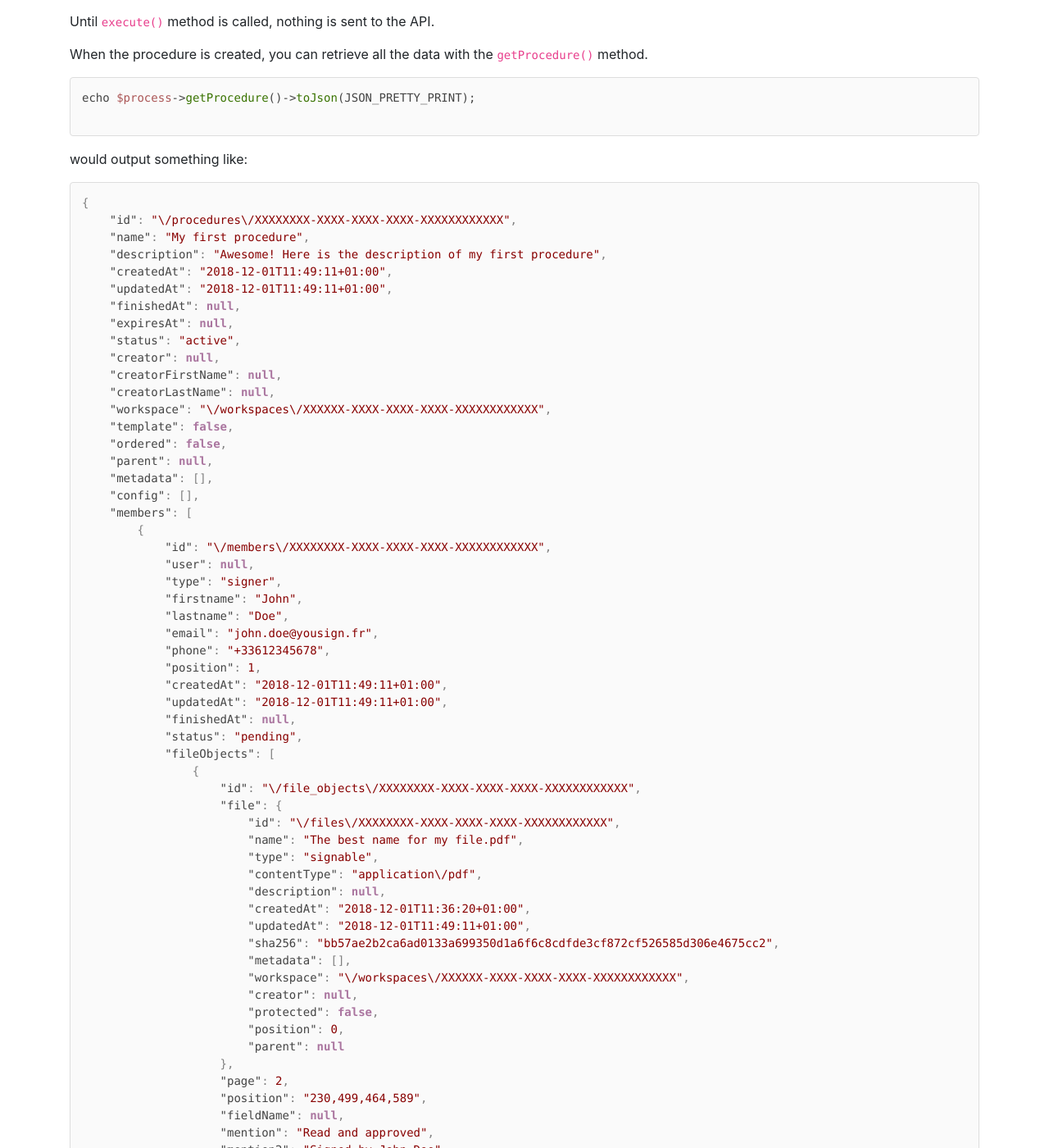
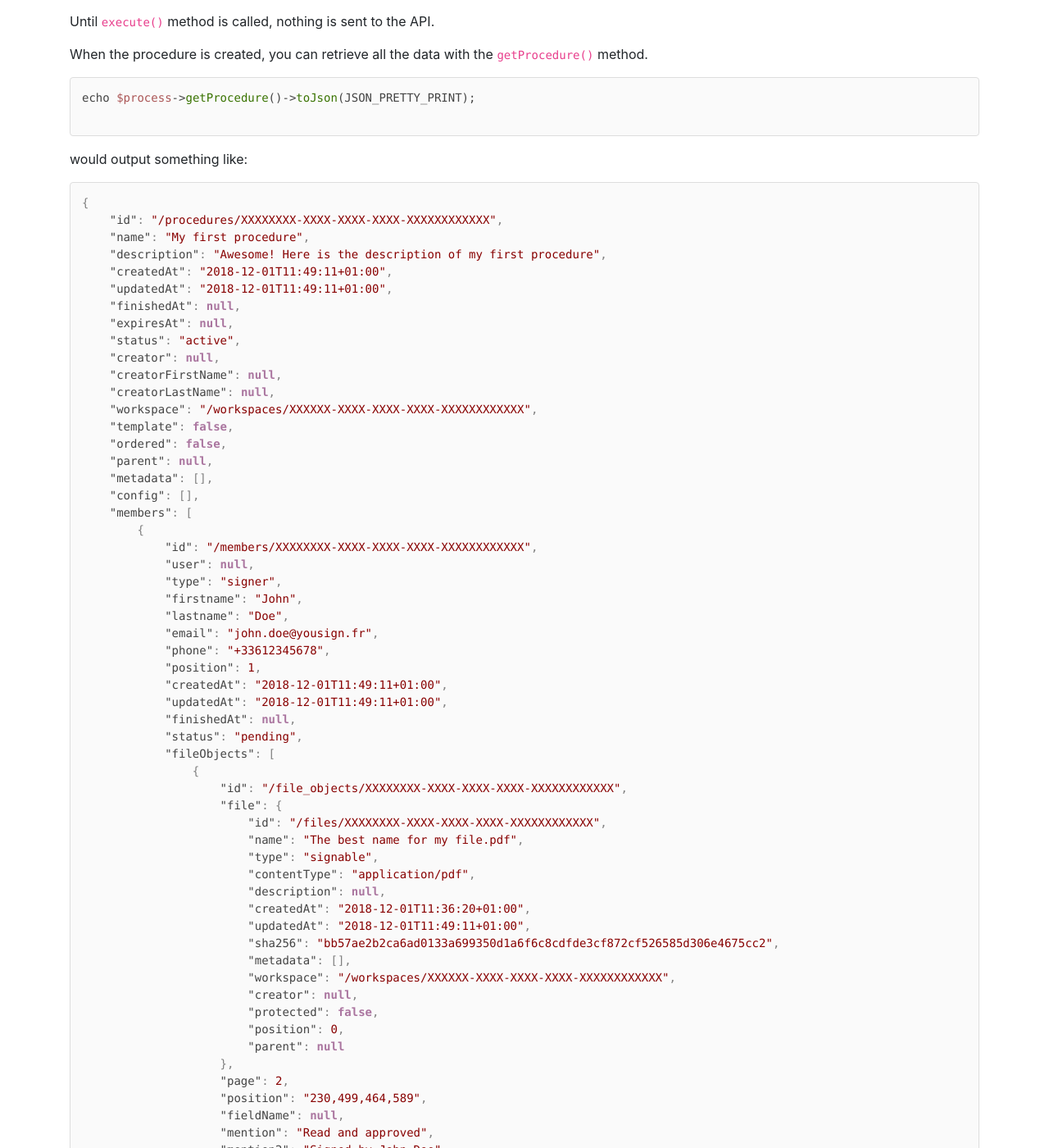
Before and after one commit to landrok/yousign-api, a Jekyll site: the page built from docs/index.md, in a window 1280 px wide and 1400 px high, scrolled down 3527 px. Shown: the whole window at 82% size. Built offline with Jekyll 4.4.1, drawn with Linux system fonts in a browser that asks for light colours; nearby versions of some CDN libraries; some of the changed text lies outside the part shown.

````diff
--- a/docs/index.md
+++ b/docs/index.md
@@ -205,7 +205,7 @@
 
 ```
 {
-    "id": "\/procedures\/XXXXXXXX-XXXX-XXXX-XXXX-XXXXXXXXXXXX",
+    "id": "/procedures/XXXXXXXX-XXXX-XXXX-XXXX-XXXXXXXXXXXX",
     "name": "My first procedure",
     "description": "Awesome! Here is the description of my first procedure",
     "createdAt": "2018-12-01T11:49:11+01:00",
@@ -216,7 +216,7 @@
     "creator": null,
     "creatorFirstName": null,
     "creatorLastName": null,
-    "workspace": "\/workspaces\/XXXXXX-XXXX-XXXX-XXXX-XXXXXXXXXXXX",
+    "workspace": "/workspaces/XXXXXX-XXXX-XXXX-XXXX-XXXXXXXXXXXX",
     "template": false,
     "ordered": false,
     "parent": null,
@@ -224,7 +224,7 @@
     "config": [],
     "members": [
         {
-            "id": "\/members\/XXXXXXXX-XXXX-XXXX-XXXX-XXXXXXXXXXXX",
+            "id": "/members/XXXXXXXX-XXXX-XXXX-XXXX-XXXXXXXXXXXX",
             "user": null,
             "type": "signer",
             "firstname": "John",
@@ -238,18 +238,18 @@
             "status": "pending",
             "fileObjects": [
                 {
-                    "id": "\/file_objects\/XXXXXXXX-XXXX-XXXX-XXXX-XXXXXXXXXXXX",
+                    "id": "/file_objects/XXXXXXXX-XXXX-XXXX-XXXX-XXXXXXXXXXXX",
                     "file": {
-                        "id": "\/files\/XXXXXXXX-XXXX-XXXX-XXXX-XXXXXXXXXXXX",
+                        "id": "/files/XXXXXXXX-XXXX-XXXX-XXXX-XXXXXXXXXXXX",
                         "name": "The best name for my file.pdf",
                         "type": "signable",
-                        "contentType": "application\/pdf",
+                        "contentType": "application/pdf",
                         "description": null,
                         "createdAt": "2018-12-01T11:36:20+01:00",
                         "updatedAt": "2018-12-01T11:49:11+01:00",
                         "sha256": "bb57ae2b2ca6ad0133a699350d1a6f6c8cdfde3cf872cf526585d306e4675cc2",
                         "metadata": [],
-                        "workspace": "\/workspaces\/XXXXXX-XXXX-XXXX-XXXX-XXXXXXXXXXXX",
+                        "workspace": "/workspaces/XXXXXX-XXXX-XXXX-XXXX-XXXXXXXXXXXX",
                         "creator": null,
                         "protected": false,
                         "position": 0,
@@ -279,16 +279,16 @@
     "subscribers": [],
     "files": [
         {
-            "id": "\/files\/XXXXXXXX-XXXX-XXXX-XXXX-XXXXXXXXXXXX",
+            "id": "/files/XXXXXXXX-XXXX-XXXX-XXXX-XXXXXXXXXXXX",
             "name": "The best name for my file.pdf",
             "type": "signable",
-            "contentType": "application\/pdf",
+            "contentType": "application/pdf",
             "description": null,
             "createdAt": "2018-12-01T11:36:20+01:00",
             "updatedAt": "2018-12-01T11:49:11+01:00",
             "sha256": "bb57ae2b2ca6ad0133a699350d1a6f6c8cdfde3cf872cf526585d306e4675cc2",
             "metadata": [],
-            "workspace": "\/workspaces\/XXXXXX-XXXX-XXXX-XXXX-XXXXXXXXXXXX",
+            "workspace": "/workspaces/XXXXXX-XXXX-XXXX-XXXX-XXXXXXXXXXXX",
             "creator": null,
             "protected": false,
             "position": 0,
````
Also changed, not shown: other parts of docs/index.md (+4 -4 lines), README.md.
